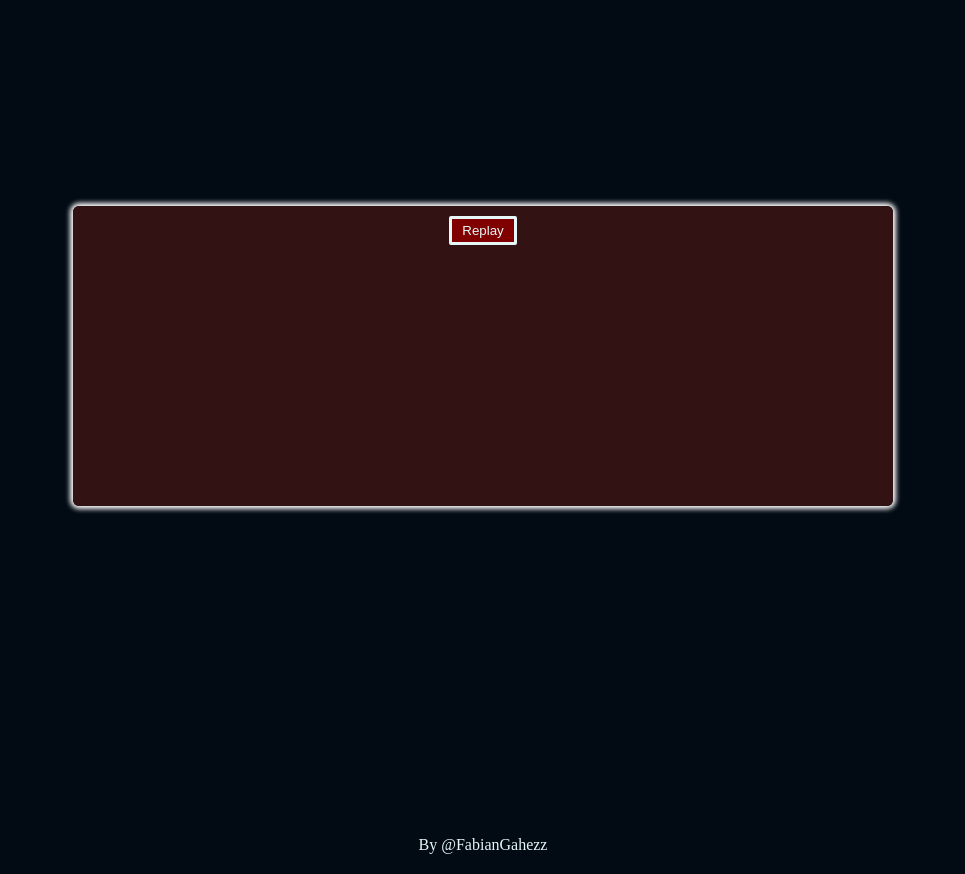
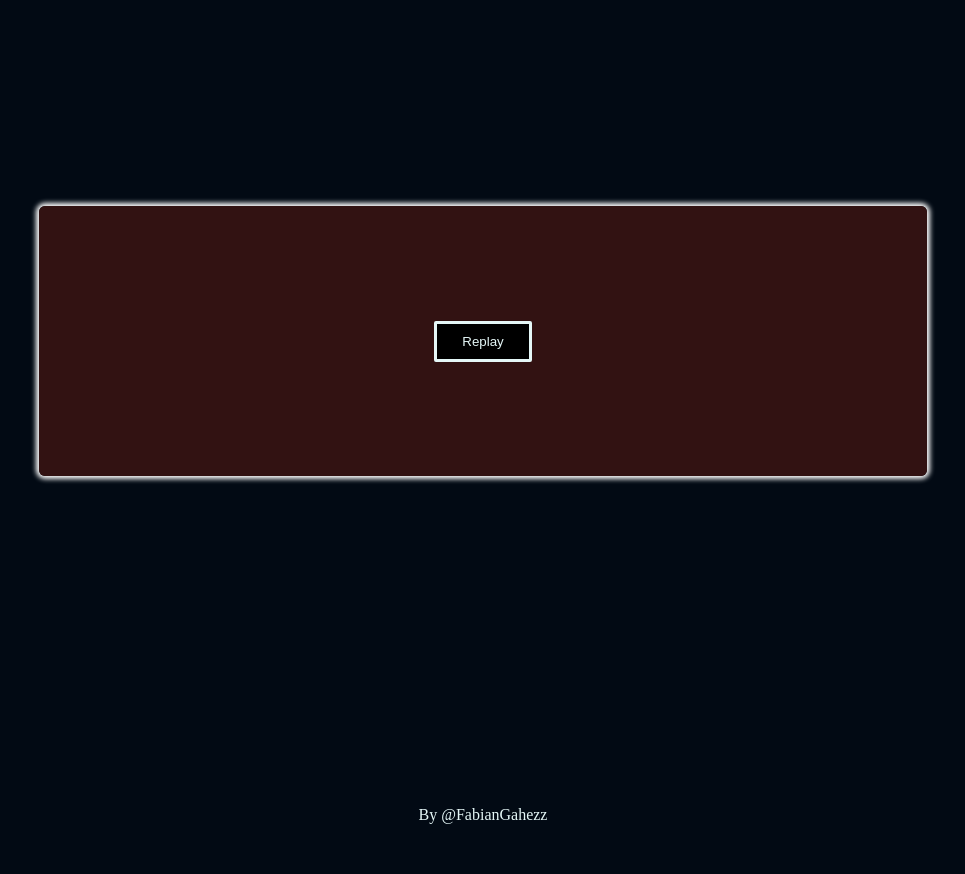
Before and after one commit to FabianGarciaXY/Etch-a-Sketch-project, a plain HTML site: page index.html in a window 1280 px wide. Both pictures are taken after a click on the button "Clear". Shown: the whole page, without its empty margins (157-1122 px from the left). After the commit the page ends 844 px from the top, so only its background shows below. Drawn offline with Linux system fonts and the light colour scheme.

Commit message:
fixed replay button

```diff
--- a/index.js
+++ b/index.js
@@ -27,11 +27,12 @@ const panel = document.querySelector('.panel');
 const game = document.querySelector('.game')
 
 // Replay window
-const replay = document.createElement('div')
-replay.classList.add('.replay')
-const replayButton = document.createElement('button')
+const replayWindow = document.createElement('div');
+replayWindow.classList.add('replay-window');
+const replayButton = document.createElement('button');
+replayButton.classList.add('replay-button');
 replayButton.textContent = 'Replay';
-replay.appendChild(replayButton);
+replayWindow.appendChild(replayButton);
 
 
 //  On click Replay button
@@ -42,12 +43,12 @@ button.addEventListener('click', () => {
     setTimeout( () => {
     principalContent.removeChild(panel);
     principalContent.removeChild(game);
-    principalContent.appendChild(replay);
+    principalContent.appendChild(replayWindow);
 
-    principalContent.style.margin = 'auto'
-    principalContent.style.borderRadius = '6px'
+    principalContent.style.margin = 'auto';
+    principalContent.style.borderRadius = '6px';
     principalContent.style.height = '250px';
-    principalContent.style.width = '800px';
+    principalContent.style.width = '70%';
     principalContent.style.marginTop = '15%';
     principalContent.style.marginBottom = '25%';
     principalContent.style.boxShadow = '0px 0px 5px 3px white'
@@ -58,7 +59,3 @@ replayButton.addEventListener('click' , function() {
     window.location.reload();
     return false;
 })
-
-for (let i = 0; i < 5; i++){
-    setTimeout( () => {console.log(i)}, 1000)
-}
--- a/style.css
+++ b/style.css
@@ -14,7 +14,6 @@ body {
 .principal-content {
     background-color: rgba(53, 18, 18, 0.945);
     padding: 10px;
-    padding-bottom: 40px;
     display: flex;
     flex-direction: row;
     justify-content: space-evenly;
@@ -60,6 +59,15 @@ button {
     box-shadow: 2px 1px 10px 5px rgb(236, 236, 140);
 }
 
+.replay-window {
+    display: flex;
+    align-items: center;
+}
+.replay-button {
+    background-color: black;
+    padding: 10px 25px;
+}
+
 footer {
     padding-top: 20px;
     padding-bottom: 20px;
```
